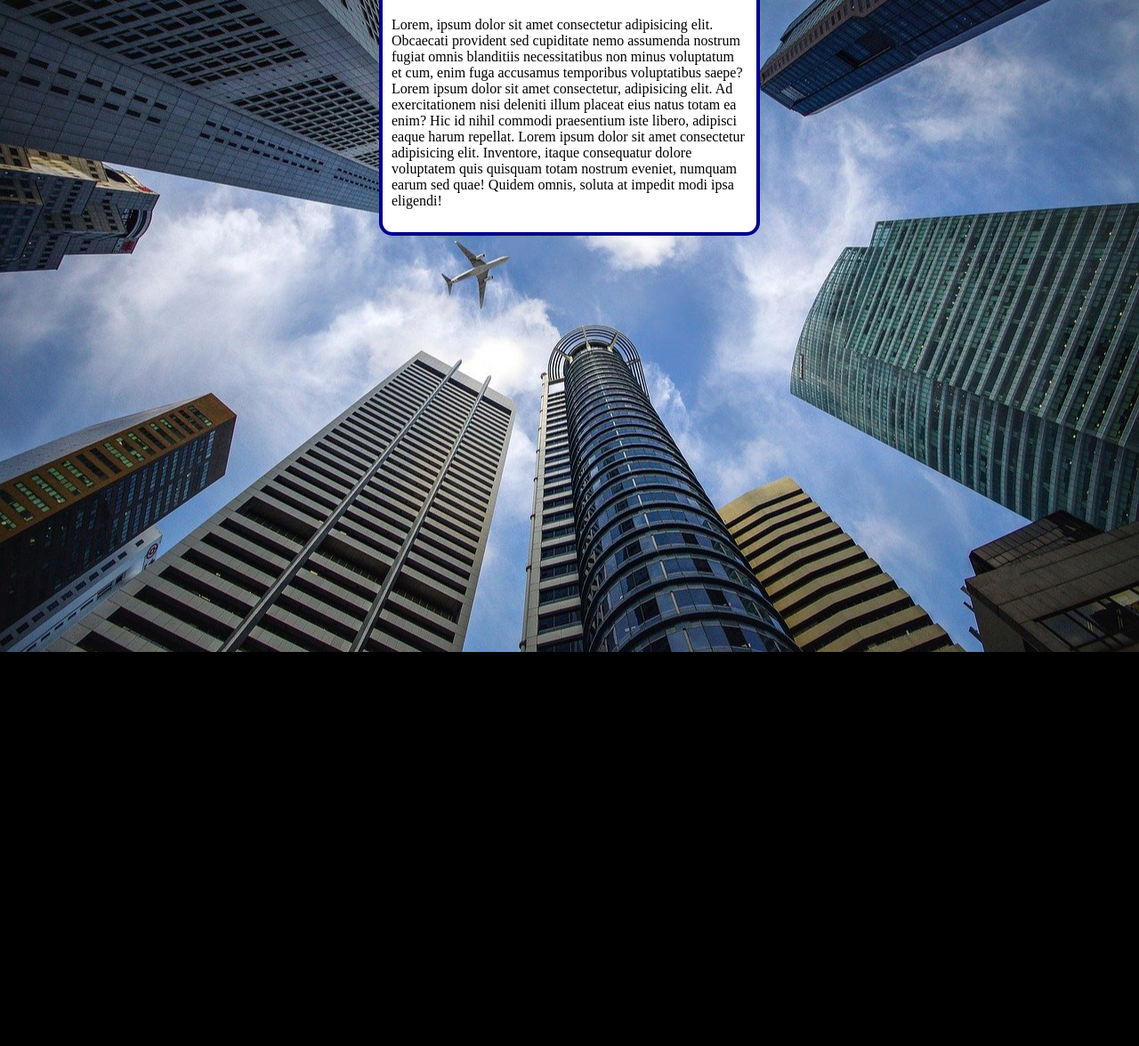
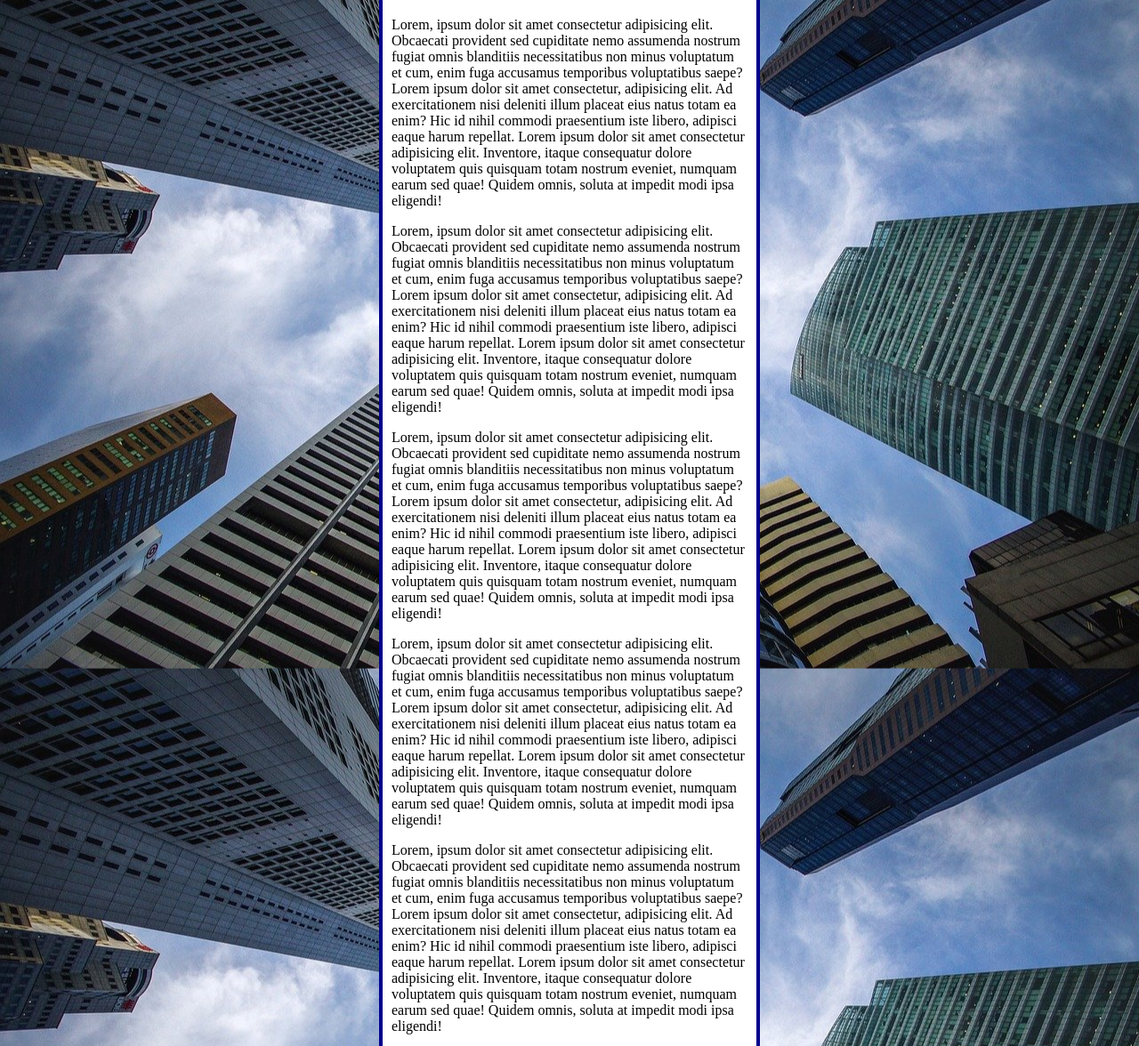
Before and after one commit to 1DiogoRG/exercicios, a plain HTML site: page ex02/fundo006.html in a window 1280 px wide. Shown: the part 83-1259 px from the top of the page at 89% size. Before the commit the page ends 816 px from the top, so only its background shows below. Drawn offline with Linux system fonts and the light colour scheme.

Commit message:
Update fundo006.html

```diff
--- a/ex02/fundo006.html
+++ b/ex02/fundo006.html
@@ -10,7 +10,7 @@
             background-color: black;
             background-image: url(img/imagens-cap19/wallpaper002.jpg);
             background-position: center center;
-            background-repeat: no-repeat;
+            background-repeat: repeat-y;
             background-size: cover;
         }
         main{
@@ -27,6 +27,11 @@
     <main>
         <h1>Teste de Imagem de Fundo</h1>
         <p>Lorem, ipsum dolor sit amet consectetur adipisicing elit. Obcaecati provident sed cupiditate nemo assumenda nostrum fugiat omnis blanditiis necessitatibus non minus voluptatum et cum, enim fuga accusamus temporibus voluptatibus saepe? Lorem ipsum dolor sit amet consectetur, adipisicing elit. Ad exercitationem nisi deleniti illum placeat eius natus totam ea enim? Hic id nihil commodi praesentium iste libero, adipisci eaque harum repellat. Lorem ipsum dolor sit amet consectetur adipisicing elit. Inventore, itaque consequatur dolore voluptatem quis quisquam totam nostrum eveniet, numquam earum sed quae! Quidem omnis, soluta at impedit modi ipsa eligendi!</p>
+        <p>Lorem, ipsum dolor sit amet consectetur adipisicing elit. Obcaecati provident sed cupiditate nemo assumenda nostrum fugiat omnis blanditiis necessitatibus non minus voluptatum et cum, enim fuga accusamus temporibus voluptatibus saepe? Lorem ipsum dolor sit amet consectetur, adipisicing elit. Ad exercitationem nisi deleniti illum placeat eius natus totam ea enim? Hic id nihil commodi praesentium iste libero, adipisci eaque harum repellat. Lorem ipsum dolor sit amet consectetur adipisicing elit. Inventore, itaque consequatur dolore voluptatem quis quisquam totam nostrum eveniet, numquam earum sed quae! Quidem omnis, soluta at impedit modi ipsa eligendi!</p>
+        <p>Lorem, ipsum dolor sit amet consectetur adipisicing elit. Obcaecati provident sed cupiditate nemo assumenda nostrum fugiat omnis blanditiis necessitatibus non minus voluptatum et cum, enim fuga accusamus temporibus voluptatibus saepe? Lorem ipsum dolor sit amet consectetur, adipisicing elit. Ad exercitationem nisi deleniti illum placeat eius natus totam ea enim? Hic id nihil commodi praesentium iste libero, adipisci eaque harum repellat. Lorem ipsum dolor sit amet consectetur adipisicing elit. Inventore, itaque consequatur dolore voluptatem quis quisquam totam nostrum eveniet, numquam earum sed quae! Quidem omnis, soluta at impedit modi ipsa eligendi!</p>
+        <p>Lorem, ipsum dolor sit amet consectetur adipisicing elit. Obcaecati provident sed cupiditate nemo assumenda nostrum fugiat omnis blanditiis necessitatibus non minus voluptatum et cum, enim fuga accusamus temporibus voluptatibus saepe? Lorem ipsum dolor sit amet consectetur, adipisicing elit. Ad exercitationem nisi deleniti illum placeat eius natus totam ea enim? Hic id nihil commodi praesentium iste libero, adipisci eaque harum repellat. Lorem ipsum dolor sit amet consectetur adipisicing elit. Inventore, itaque consequatur dolore voluptatem quis quisquam totam nostrum eveniet, numquam earum sed quae! Quidem omnis, soluta at impedit modi ipsa eligendi!</p>
+        <p>Lorem, ipsum dolor sit amet consectetur adipisicing elit. Obcaecati provident sed cupiditate nemo assumenda nostrum fugiat omnis blanditiis necessitatibus non minus voluptatum et cum, enim fuga accusamus temporibus voluptatibus saepe? Lorem ipsum dolor sit amet consectetur, adipisicing elit. Ad exercitationem nisi deleniti illum placeat eius natus totam ea enim? Hic id nihil commodi praesentium iste libero, adipisci eaque harum repellat. Lorem ipsum dolor sit amet consectetur adipisicing elit. Inventore, itaque consequatur dolore voluptatem quis quisquam totam nostrum eveniet, numquam earum sed quae! Quidem omnis, soluta at impedit modi ipsa eligendi!</p>
+        <p>Lorem, ipsum dolor sit amet consectetur adipisicing elit. Obcaecati provident sed cupiditate nemo assumenda nostrum fugiat omnis blanditiis necessitatibus non minus voluptatum et cum, enim fuga accusamus temporibus voluptatibus saepe? Lorem ipsum dolor sit amet consectetur, adipisicing elit. Ad exercitationem nisi deleniti illum placeat eius natus totam ea enim? Hic id nihil commodi praesentium iste libero, adipisci eaque harum repellat. Lorem ipsum dolor sit amet consectetur adipisicing elit. Inventore, itaque consequatur dolore voluptatem quis quisquam totam nostrum eveniet, numquam earum sed quae! Quidem omnis, soluta at impedit modi ipsa eligendi!</p>
     </main>
 </body>
 </html>
```
